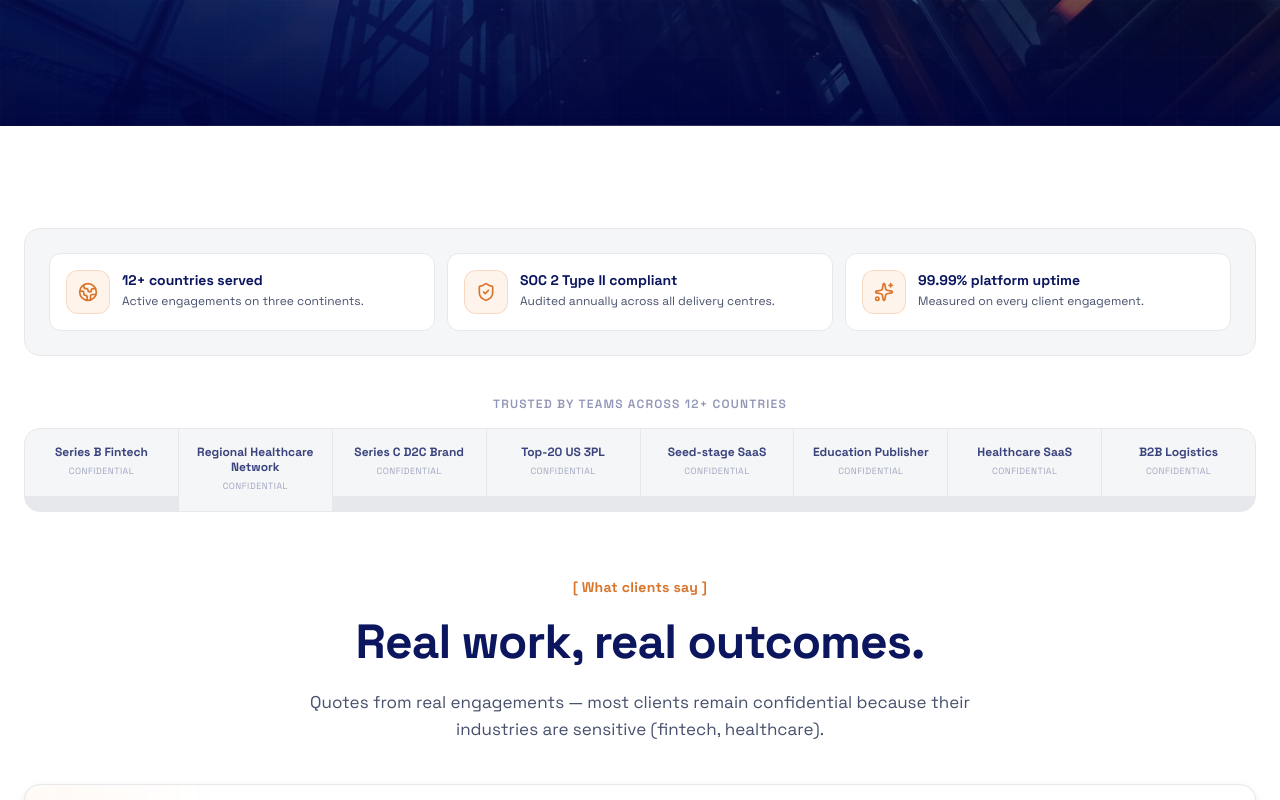
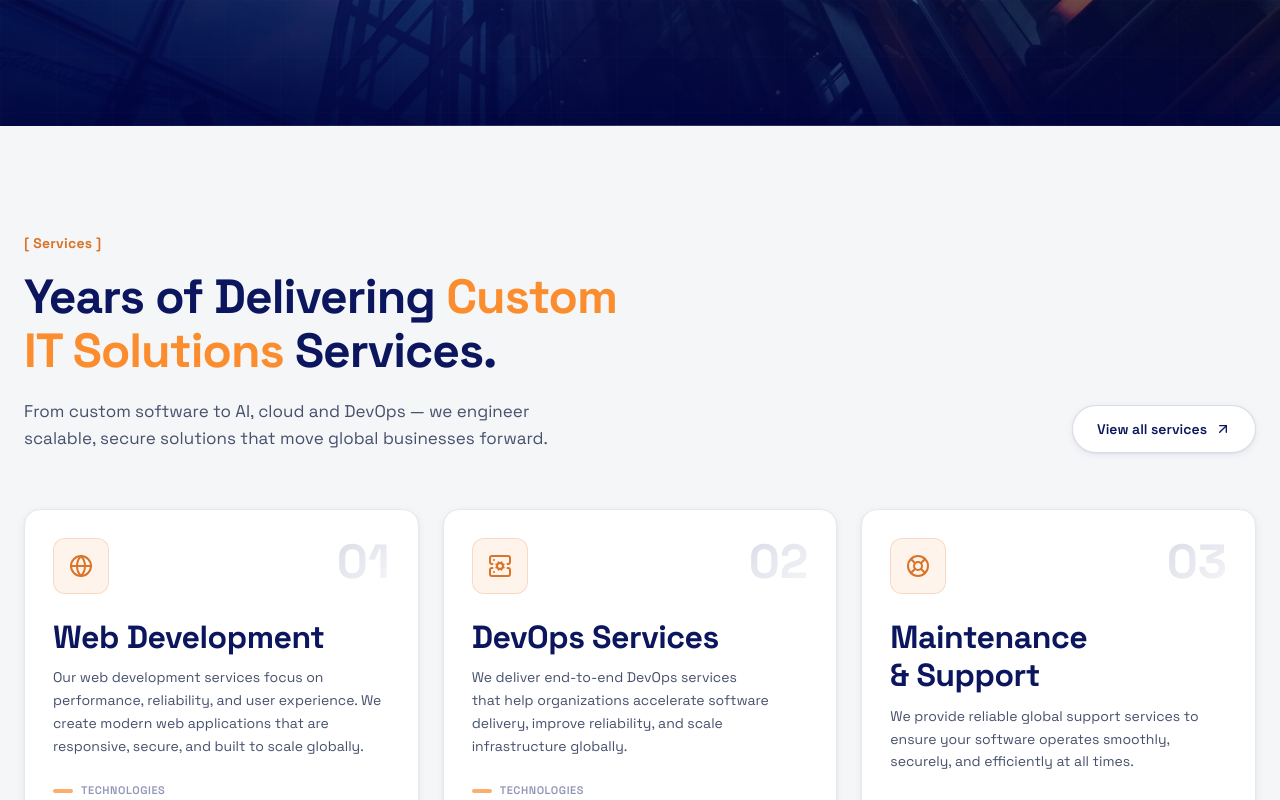
Before and after one commit to globantislabs/globantislabs-web, a Next.js app: page / in a window 1280 px wide. Shown: the part 840-1640 px from the top of the page. Built offline with nearby package versions, Linux system fonts and the light colour scheme; no server answers.

Commit message:
move: TrustStrip (badges+logos+testimonials) before Free Consultation
Home page flow is now: Hero → Services → WhyGlobantis → TrustStrip
(trust badges + client logos + testimonials carousel) → Consultation
(free consultation form).

```diff
--- a/src/app/page.tsx
+++ b/src/app/page.tsx
@@ -12,9 +12,9 @@ export default function Home() {
       <Header />
       <main className="flex-1">
         <Hero />
-        <TrustStrip />
         <Services />
         <WhyGlobantis />
+        <TrustStrip />
         <Consultation />
       </main>
       <Footer />
```
